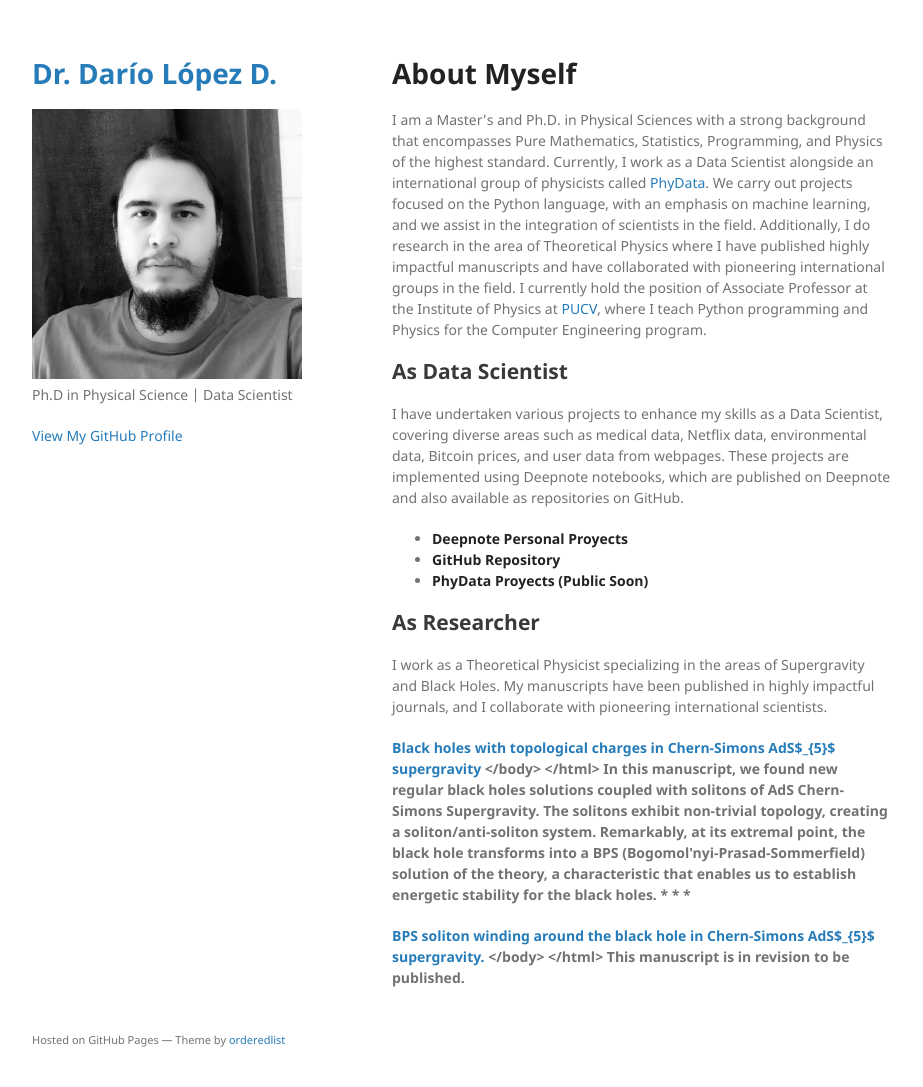
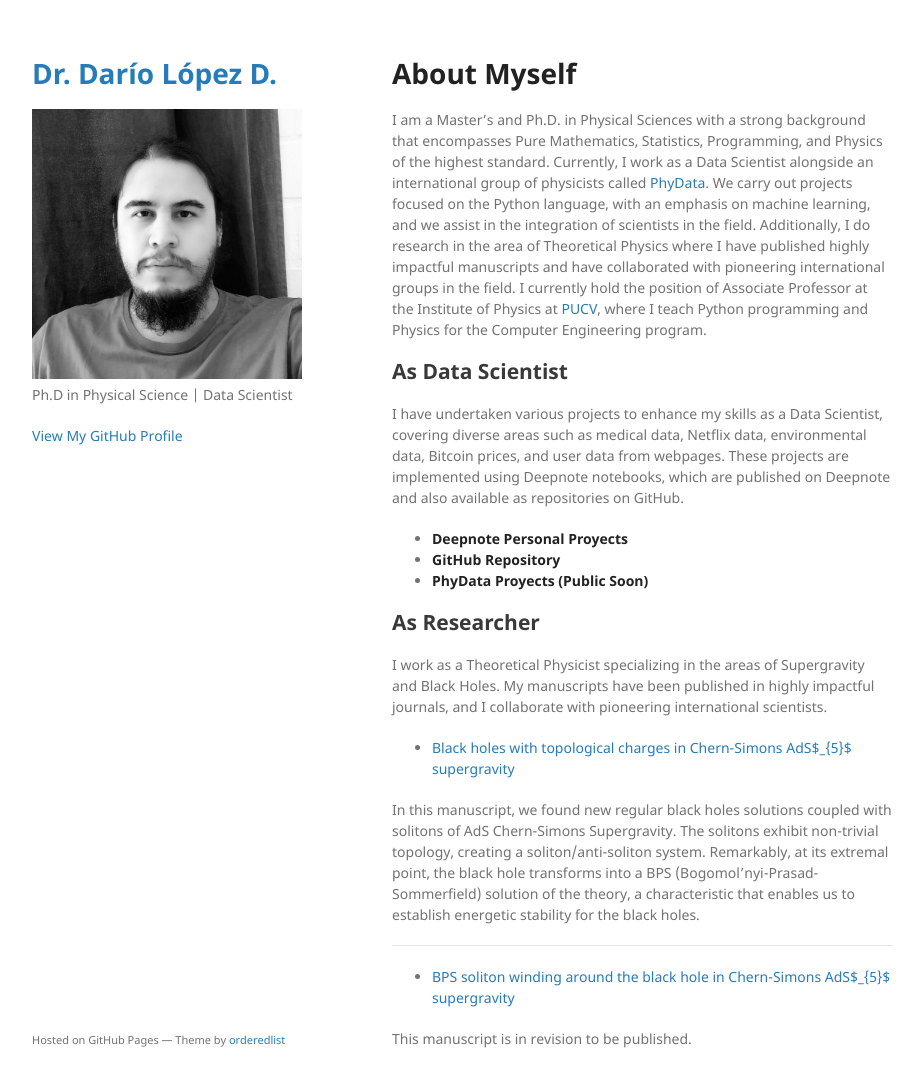
Before and after one commit to dariolopezd/dariolopezd.github.io, a Jekyll site: the page built from index.md, in a window 1280 px wide and 1119 px high. Shown: the top 1087 px of the window, without its empty margins (178-1101 px from the left). Built offline with Jekyll 4.4.1, drawn with Linux system fonts in a browser that asks for light colours; our own code applies the rules of GitHub Pages for plain Markdown files.

Commit message:
Update index.md

```diff
--- a/index.md
+++ b/index.md
@@ -134,26 +134,13 @@ I have undertaken various projects to enhance my skills as a Data Scientist, cov
 
 ## As Researcher
 I work as a Theoretical Physicist specializing in the areas of Supergravity and Black Holes. My manuscripts have been published in highly impactful journals, and I collaborate with pioneering international scientists.
-<html>
-<body>
-  <p><b>
-    <a href="https://inspirehep.net/literature/1866986">
-      Black holes with topological charges in Chern-Simons AdS$_{5}$ supergravity
-    </a>
-</body>
-</html>
+
+* [Black holes with topological charges in Chern-Simons AdS$_{5}$ supergravity](https://inspirehep.net/literature/1866986)
 
 In this manuscript, we found new regular black holes solutions coupled with solitons of AdS Chern-Simons Supergravity. The solitons exhibit non-trivial topology, creating a soliton/anti-soliton system. Remarkably, at its extremal point, the black hole transforms into a BPS (Bogomol'nyi-Prasad-Sommerfield) solution of the theory, a characteristic that enables us to establish energetic stability for the black holes.
 
 * * *
 
-<html>
-<body>
-  <p><b>
-    <a href="https://ioppublishing.org/">
-      BPS soliton winding around the black hole in Chern-Simons AdS$_{5}$ supergravity.
-    </a>
-</body>
-</html>
+* [BPS soliton winding around the black hole in Chern-Simons AdS$_{5}$ supergravity](https://ioppublishing.org/)
 
 This manuscript is in revision to be published.
```
